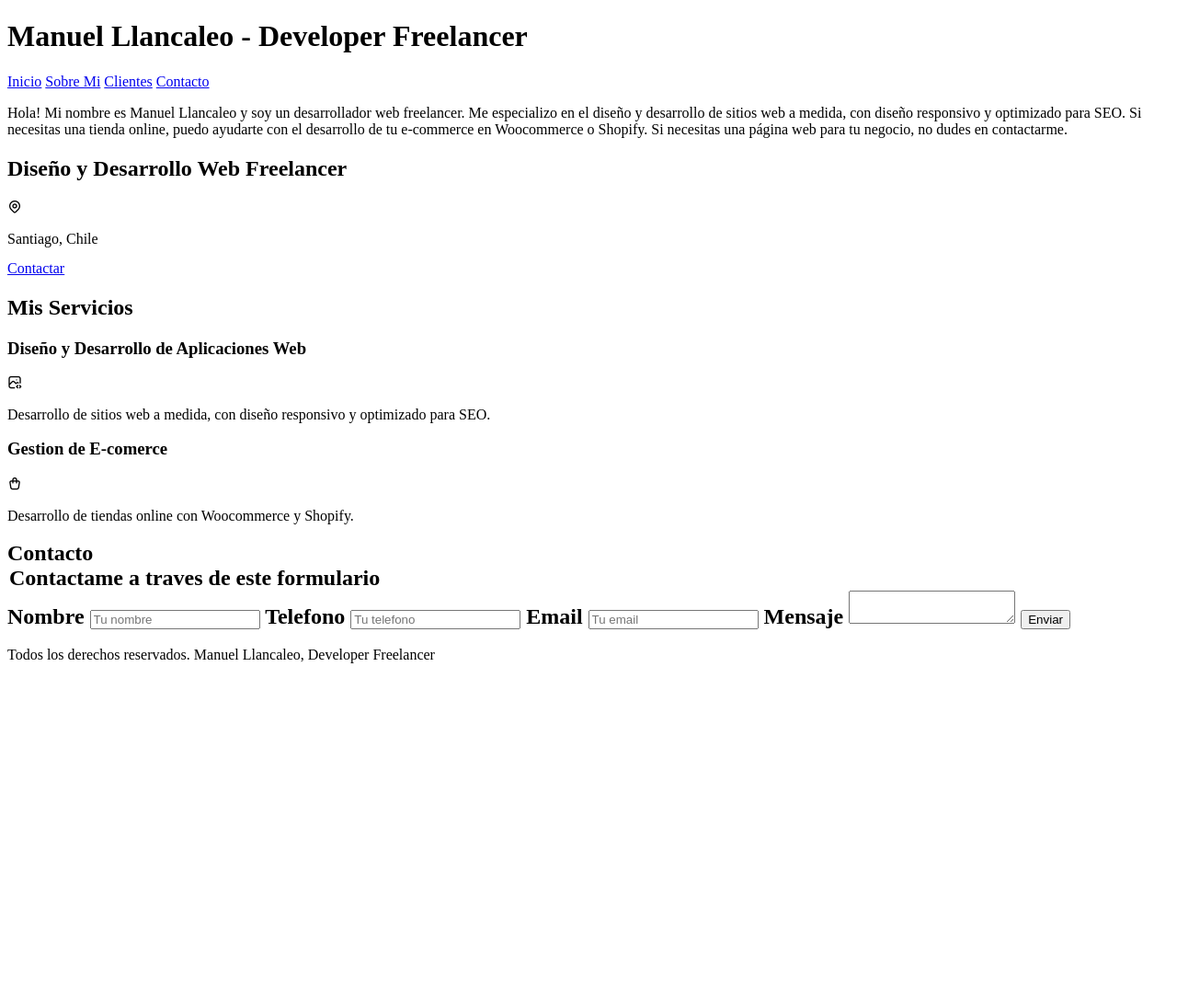
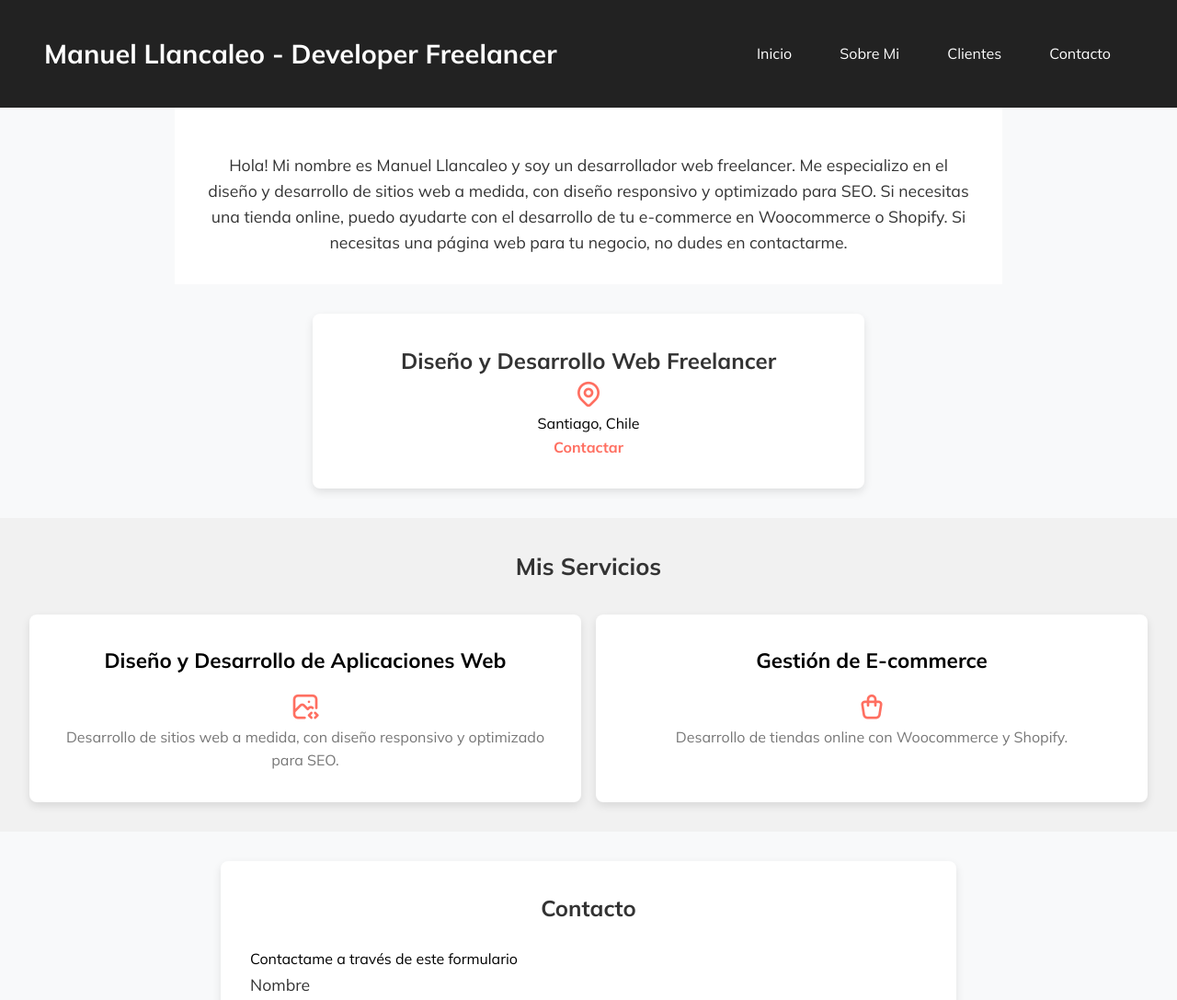
Before and after one commit to manuing07/Portafolio, a plain HTML site: page index.html in a window 1280 px wide. Shown: the top 1087 px of the page at 92% size. Before the commit the page ends 800 px from the top, so only its background shows below. Drawn offline with Linux system fonts and the light colour scheme.

Commit message:
actualizacion 2 portafolio

```diff
--- a/index.html
+++ b/index.html
@@ -1,21 +1,25 @@
 <!DOCTYPE html>
-<html lang="en">
+<html lang="es">
 <head>
     <meta charset="UTF-8">
     <meta name="viewport" content="width=device-width, initial-scale=1.0">
     <title>Diseñador Freelancer</title>
+    <link rel="preload" href="css/normalize.css">
+    <link rel="stylesheet" href="css/normalize.css">
+    <link rel="stylesheet" href="styles.css">
     <link rel="stylesheet" href="https://cdn.jsdelivr.net/npm/@tabler/icons-webfont@latest/dist/tabler-icons.min.css" />
 </head>
 <body>
     <header>
         <h1>Manuel Llancaleo - Developer Freelancer</h1>
-    </header>
         <nav>
             <a href="#">Inicio</a>
             <a href="#">Sobre Mi</a>
             <a href="#">Clientes</a>
             <a href="#">Contacto</a>
         </nav>
+    </header>
+
     <div class="presentacion">
         <p>
             Hola! Mi nombre es Manuel Llancaleo y soy un desarrollador web freelancer.
@@ -24,47 +28,55 @@
             Si necesitas una página web para tu negocio, no dudes en contactarme.
         </p>
     </div>
+
     <div class="card">
         <section>
             <h2>Diseño y Desarrollo Web Freelancer</h2>
-        <i class="ti ti-map-pin"><p>Santiago, Chile</p></i>
+            <i class="ti ti-map-pin"></i><p>Santiago, Chile</p>
             <a href="#">Contactar</a>
         </section>
     </div>
+
     <div class="container">
         <main>
             <h2>Mis Servicios</h2>
-        <section>
+            <div class="services">
+                <section class="service-card">
                     <h3>Diseño y Desarrollo de Aplicaciones Web</h3>
-            <i class="ti ti-photo-code">
+                    <i class="ti ti-photo-code"></i>
                     <p>Desarrollo de sitios web a medida, con diseño responsivo y optimizado para SEO.</p>
-            </i>
                 </section>
-        <section>
-            <h3>Gestion de E-comerce</h3>
-            <i class="ti ti-shopping-bag">
+                <section class="service-card">
+                    <h3>Gestión de E-commerce</h3>
+                    <i class="ti ti-shopping-bag"></i>
                     <p>Desarrollo de tiendas online con Woocommerce y Shopify.</p>
-            </i>
                 </section>
+            </div>
         </main>
     </div>
+
     <div class="form">
         <section>
-            <h2>Contacto</h>
+            <h2>Contacto</h2>
             <form>
-                <legend>Contactame a traves de este formulario</legend>
+                <legend>Contactame a través de este formulario</legend>
                 <label for="nombre">Nombre</label>
                 <input type="text" id="nombre" name="nombre" placeholder="Tu nombre" required>
-                <label for="Telefono">Telefono</label>
-                <input type="tel" id="telefono" name="telefono" required placeholder="Tu telefono">
+
+                <label for="telefono">Telefono</label>
+                <input type="tel" id="telefono" name="telefono" placeholder="Tu teléfono" required>
+
                 <label for="email">Email</label>
-                <input type="email" id="email" name="email" required placeholder="Tu email">
+                <input type="email" id="email" name="email" placeholder="Tu email" required>
+
                 <label for="mensaje">Mensaje</label>
-                <textarea id="mensaje" name="mensaje" required></textarea>
-                <input type="button" value="Enviar">
+                <textarea id="mensaje" name="mensaje" placeholder="Escribe tu mensaje aquí" required></textarea>
+
+                <input type="submit" value="Enviar">
             </form>
         </section>
     </div>
+
     <footer class="card-footer">
         <p>Todos los derechos reservados. Manuel Llancaleo, Developer Freelancer</p>
     </footer>
--- a/styles.css
+++ b/styles.css
@@ -0,0 +1,191 @@
+@import url('https://fonts.googleapis.com/css2?family=Montserrat:ital,wght@0,100..900;1,100..900&family=Mulish:ital,wght@0,200..1000;1,200..1000&family=Open+Sans:ital,wght@0,300..800;1,300..800&display=swap');
+
+/* Normalización y reset de estilos */
+* {
+  margin: 0;
+  padding: 0;
+  box-sizing: border-box;
+}
+
+body {
+  font-family: "Mulish", sans-serif;
+  line-height: 1.6;
+  background-color: #f8f9fa;
+}
+
+/* Estilos generales */
+header {
+  background-color: #222;
+  color: #fff;
+  padding: 1rem 3rem;
+  display: flex;
+  justify-content: space-between;
+  align-items: center;
+}
+
+header h1 {
+  font-size: 1.8rem;
+}
+
+nav a {
+  color: #fff;
+  text-decoration: none;
+  margin: 0 1.5rem;
+  font-size: 1rem;
+}
+
+nav a:hover {
+  color: #ff6f61;
+}
+
+/* Presentación */
+.presentacion {
+  padding: 2rem;
+  background-color: #ffffff;
+  text-align: center;
+  max-width: 900px;
+  margin: 0 auto;
+  font-size: 1.1rem;
+  color: #333;
+}
+
+.presentacion p {
+  margin-top: 1rem;
+}
+
+/* Tarjeta de presentación */
+.card {
+  max-width: 600px;
+  margin: 2rem auto;
+  background-color: #ffffff;
+  box-shadow: 0 4px 10px rgba(0, 0, 0, 0.1);
+  padding: 2rem;
+  text-align: center;
+  border-radius: 8px;
+}
+
+.card h2 {
+  font-size: 1.5rem;
+  color: #333;
+}
+
+.card a {
+  color: #ff6f61;
+  text-decoration: none;
+  font-weight: bold;
+}
+
+.card i {
+  font-size: 2rem;
+  margin-top: 1rem;
+  color: #ff6f61;
+}
+
+/* Sección de Servicios */
+.container {
+  padding: 2rem;
+  background-color: #f1f1f1;
+}
+
+main h2 {
+  text-align: center;
+  margin-bottom: 2rem;
+  font-size: 1.6rem;
+  color: #333;
+}
+
+.services {
+  display: flex;
+  justify-content: space-between;
+  gap: 1rem;
+}
+
+.service-card {
+  background-color: #ffffff;
+  box-shadow: 0 4px 10px rgba(0, 0, 0, 0.1);
+  padding: 2rem;
+  text-align: center;
+  border-radius: 8px;
+  flex: 1;
+  min-width: 280px;
+}
+
+.service-card h3 {
+  font-size: 1.4rem;
+  margin-bottom: 1rem;
+}
+
+.service-card p {
+  font-size: 1rem;
+  color: #777;
+}
+
+.service-card i {
+  font-size: 2rem;
+  color: #ff6f61;
+}
+
+/* Formulario de Contacto */
+.form {
+  padding: 2rem;
+  background-color: #ffffff;
+  max-width: 800px;
+  margin: 2rem auto;
+  box-shadow: 0 4px 10px rgba(0, 0, 0, 0.1);
+  border-radius: 8px;
+}
+
+.form section h2 {
+  font-size: 1.5rem;
+  margin-bottom: 1.5rem;
+  text-align: center;
+  color: #333;
+}
+
+.form form {
+  display: flex;
+  flex-direction: column;
+}
+
+.form label {
+  font-size: 1.1rem;
+  margin-bottom: 0.5rem;
+  color: #333;
+}
+
+.form input,
+.form textarea {
+  padding: 0.8rem;
+  margin-bottom: 1rem;
+  border: 1px solid #ccc;
+  border-radius: 8px;
+  font-size: 1rem;
+  color: #333;
+}
+
+.form textarea {
+  resize: vertical;
+  min-height: 120px;
+}
+
+.form input[type="submit"] {
+  background-color: #ff6f61;
+  color: #fff;
+  border: none;
+  cursor: pointer;
+  font-size: 1.1rem;
+  padding: 0.8rem;
+  border-radius: 8px;
+}
+
+.form input[type="submit"]:hover {
+  background-color: #e75a50;
+}
+
+/* Footer */
+.card-footer {
+  background-color: #222;
+  color: #fff;
+  text-align: center;
+  padding: 1rem;
+  margin-top: 3rem;
```
Also changed, not shown: css/normalize.css (added). Lines whose indentation alone changed are shown as unchanged.
